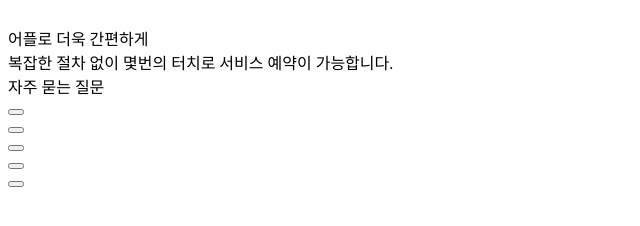
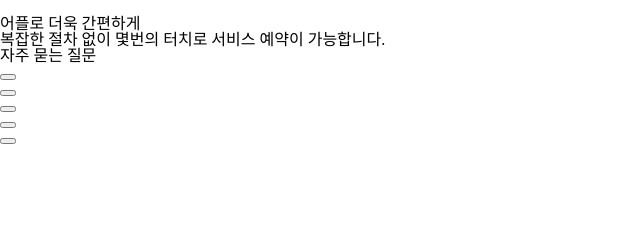
Before and after one commit to shin-eunji/TIL-1, a plain HTML site: page Study_Project/index.html in a window 1280 px wide. Shown: the whole page, without its empty margins (0-640 px from the left). Drawn offline with Linux system fonts and the light colour scheme.

Commit message:
Feat: Study Project Add reset.css Add google font

```diff
--- /dev/null
+++ b/Study_Project/css/reset.css
@@ -0,0 +1,49 @@
+/* http://meyerweb.com/eric/tools/css/reset/
+   v2.0 | 20110126
+   License: none (public domain)
+*/
+
+html, body, div, span, applet, object, iframe,
+h1, h2, h3, h4, h5, h6, p, blockquote, pre,
+a, abbr, acronym, address, big, cite, code,
+del, dfn, em, img, ins, kbd, q, s, samp,
+small, strike, strong, sub, sup, tt, var,
+b, u, i, center,
+dl, dt, dd, ol, ul, li,
+fieldset, form, label, legend,
+table, caption, tbody, tfoot, thead, tr, th, td,
+article, aside, canvas, details, embed,
+figure, figcaption, footer, header, hgroup,
+menu, nav, output, ruby, section, summary,
+time, mark, audio, video {
+    margin: 0;
+    padding: 0;
+    border: 0;
+    font-size: 100%;
+    font: inherit;
+    vertical-align: baseline;
+}
+
+/* HTML5 display-role reset for older browsers */
+article, aside, details, figcaption, figure,
+footer, header, hgroup, menu, nav, section {
+    display: block;
+}
+body {
+    line-height: 1;
+}
+ol, ul {
+    list-style: none;
+}
+blockquote, q {
+    quotes: none;
+}
+blockquote:before, blockquote:after,
+q:before, q:after {
+    content: '';
+    content: none;
+}
+table {
+    border-collapse: collapse;
+    border-spacing: 0;
+}
--- a/Study_Project/index.html
+++ b/Study_Project/index.html
@@ -6,6 +6,10 @@
     <meta http-equiv="X-UA-Compatible" content="ie=edge">
     <meta property="op:image" content="">
     <meta property="og:url" content="">
+    <link rel="stylesheet" href="css/reset.css">
+    <link href="https://fonts.googleapis.com/css?family=Montserrat|Noto+Sans+KR&display=swap&subset=korean" rel="stylesheet">
+    <!--font-family: 'Noto Sans KR', sans-serif;
+        font-family: 'Montserrat', sans-serif;  -->
     <title>미소|이사청소</title>
 </head>
 <body>
```
